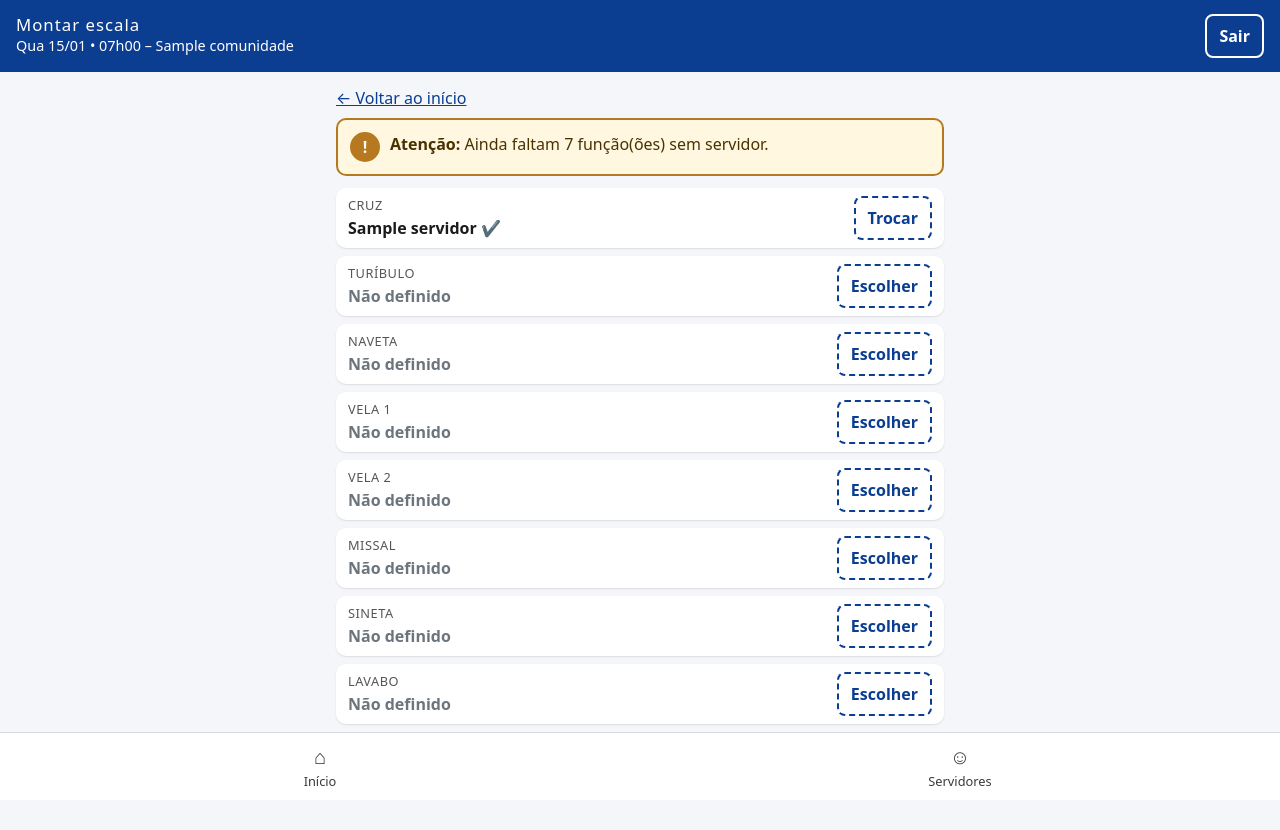
After one commit to AndreLuiz223/altaris-gestao-coroinhas, a Django app: page /escalas/1/ in a window 1280 px wide. The commit adds this page. Run offline with Django 5.2, Linux system fonts and the light colour scheme; a user stored in the database is signed in; tables that the repository leaves empty hold one stand-in row (values such as "Sample post"); some libraries are stand-ins or nearby versions.

Commit message:
feat(escala): tela de montagem da escala com lista sugerida
Tela 2 do protótipo: funções litúrgicas com Escolher/Trocar, folha de
escolha com contador de participações e nível em texto + ícone; POST
com CSRF; alerta de conflito exibido com role=alert.

Co-Authored-By: Claude Opus 5.5 <noreply@anthropic.com>
Claude-Session: https://claude.ai/code/session_01LLbx1GgBMzm6VLLZdCmxvE

```diff
--- /dev/null
+++ b/escala/templates/escala/montar.html
@@ -0,0 +1,39 @@
+{% extends "base.html" %}
+{% block title %}Montar escala – ALTARIS{% endblock %}
+{% block topo %}<h1 class="titulo-menor">Montar escala</h1><div class="sub">{{ celebracao.data_hora_inicio|date:"D d/m • H\hi" }} – {{ celebracao.comunidade }}</div>{% endblock %}
+{% block content %}
+<a class="d-inline-block mb-2" href="{% url 'painel' %}">← Voltar ao início</a>
+{% for a in avisos %}<div class="alerta alerta-aviso" role="status"><span class="ic" aria-hidden="true">!</span><div><strong>Atenção:</strong> {{ a }}</div></div>{% endfor %}
+
+{% if sugestoes is not None %}
+<section class="cartao" aria-labelledby="titulo-escolha">
+  <div class="d-flex justify-content-between align-items-center">
+    <h2 id="titulo-escolha" class="h6 m-0">Escolher para {{ funcao_label }}</h2>
+    <a class="escolher escolher-solido" href="{% url 'montar_escala' celebracao.pk %}">✕ Fechar</a>
+  </div>
+  <p class="meta my-2">Ordenado por quem serviu menos no mês</p>
+  {% for s in sugestoes %}
+  <form method="post" action="{% url 'atribuir' celebracao.pk %}">{% csrf_token %}
+    <input type="hidden" name="funcao" value="{{ funcao }}"><input type="hidden" name="servidor" value="{{ s.servidor.pk }}">
+    <button type="submit" class="opcao">
+      <span><strong>{{ s.servidor.nome }}</strong><small>serviu {{ s.vezes_no_mes }}x no mês</small></span>
+      {% if s.servidor.experiente %}<span class="tag tag-exp">★ Experiente</span>{% else %}<span class="tag tag-form">🌱 Em formação</span>{% endif %}
+    </button>
+  </form>
+  {% empty %}
+  <p>Nenhum servidor disponível neste horário.</p>
+  {% endfor %}
+  <p class="meta mt-2">ⓘ Quem já está escalado neste horário não aparece.</p>
+</section>
+{% endif %}
+
+{% for valor, rotulo, a in linhas %}
+<div class="funcao">
+  <div><div class="rot">{{ rotulo }}</div>
+    {% if a %}<div class="nome">{{ a.servidor.nome }} <span class="text-success" aria-label="definido">✔</span></div>{% else %}<div class="nome text-secondary">Não definido</div>{% endif %}
+  </div>
+  <a class="escolher" href="?funcao={{ valor }}" aria-label="{% if a %}Trocar{% else %}Escolher{% endif %} {{ rotulo }}">{% if a %}Trocar{% else %}Escolher{% endif %}</a>
+</div>
+{% endfor %}
+
+{% endblock %}
--- a/escala/templates/escala/painel.html
+++ b/escala/templates/escala/painel.html
@@ -8,6 +8,7 @@
     <div class="meta">{{ c.comunidade }} • {{ c.get_tipo_display }}</div>
           <div class="status">⏱ {{ p }} de {{ t }} funções preenchidas</div>
       <progress class="barra-prog" value="{{ p }}" max="{{ t }}" aria-label="Funções preenchidas">{{ p }} de {{ t }}</progress>
+      <a class="btn-alt btn-prim" href="{% url 'montar_escala' c.pk %}">✎ Montar escala</a>
   </article>
   {% endwith %}
 {% empty %}
--- a/escala/urls.py
+++ b/escala/urls.py
@@ -4,6 +4,9 @@ from . import views
 
 urlpatterns = [
     path("", views.painel, name="painel"),
+    path("escalas/<int:pk>/", views.montar_escala, name="montar_escala"),
+    path("escalas/<int:pk>/atribuir/", views.atribuir, name="atribuir"),
+    path("escalas/<int:pk>/remover/", views.remover, name="remover"),
     path("servidores/", views.servidores, name="servidores"),
     path("servidores/novo/", views.servidor_form, name="servidor_novo"),
     path("servidores/<int:pk>/", views.servidor_form, name="servidor_editar"),
--- a/escala/views.py
+++ b/escala/views.py
@@ -1,10 +1,15 @@
 from django.contrib import messages
 from django.contrib.auth.decorators import login_required
+from urllib.parse import urlencode
+
 from django.shortcuts import get_object_or_404, redirect, render
+from django.urls import reverse
 from django.utils import timezone
+from django.views.decorators.http import require_POST
 
+from . import services
 from .forms import ServidorForm
-from .models import Celebracao, Servidor
+from .models import Celebracao, Funcao, Servidor
 
 
 @login_required
@@ -14,6 +19,54 @@ def painel(request):
     celebracoes = (Celebracao.objects.filter(data_hora_inicio__gte=agora)
                    .select_related("comunidade").prefetch_related("atribuicoes")[:20])
     return render(request, "escala/painel.html", {"celebracoes": celebracoes})
+
+
+@login_required
+def montar_escala(request, pk):
+    """Tela 2 – funções da celebração; com ?funcao= mostra a lista sugerida (RF02)."""
+    celebracao = get_object_or_404(Celebracao.objects.select_related("comunidade"), pk=pk)
+    funcao = request.GET.get("funcao")
+    sugestoes = None
+    funcao_label = None
+    if funcao in Funcao.values:
+        sugestoes = services.sugerir_servidores(celebracao, funcao)
+        funcao_label = Funcao(funcao).label
+    return render(request, "escala/montar.html", {
+        "celebracao": celebracao,
+        "linhas": services.linhas_da_escala(celebracao),
+        "avisos": services.avisos_da_escala(celebracao),
+        "funcao": funcao if funcao_label else None,
+        "funcao_label": funcao_label,
+        "sugestoes": sugestoes,
+    })
+
+
+@login_required
+@require_POST
+def atribuir(request, pk):
+    """RF03 – grava a atribuição ou mostra o alerta de conflito."""
+    celebracao = get_object_or_404(Celebracao, pk=pk)
+    funcao = request.POST.get("funcao", "")
+    servidor = get_object_or_404(Servidor, pk=request.POST.get("servidor"))
+    try:
+        services.atribuir(celebracao, funcao, servidor, request.user)
+        messages.success(request, f"{servidor.nome} escalado(a) em {Funcao(funcao).label}.")
+    except services.RegraEscalaError as erro:
+        messages.error(request, str(erro))
+        url = reverse("montar_escala", args=[pk])
+        if funcao in Funcao.values:
+            url += "?" + urlencode({"funcao": funcao})
+        return redirect(url)
+    return redirect("montar_escala", pk=pk)
+
+
+@login_required
+@require_POST
+def remover(request, pk):
+    celebracao = get_object_or_404(Celebracao, pk=pk)
+    services.remover_atribuicao(celebracao, request.POST.get("funcao", ""))
+    messages.info(request, "Função liberada.")
+    return redirect("montar_escala", pk=pk)
 
 
 @login_required
```
